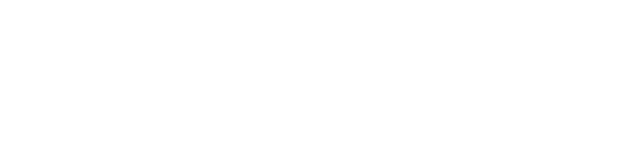
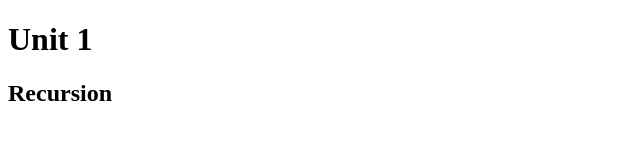
Before and after one commit to BaMcC14/IT391, a plain HTML site: page Unit 1/index.html in a window 1280 px wide. Shown: the whole page, without its empty margins (0-640 px from the left). Drawn offline with Linux system fonts and the light colour scheme.

Commit message:
Pushing Unit 1 source code to GitHub - JavaScript

```diff
--- a/Unit 1/index.html
+++ b/Unit 1/index.html
@@ -6,8 +6,8 @@
   <title>Unit 1</title>
 </head>
 <body>
-
-
+  <h1>Unit 1</h1>
+  <h2>Recursion</h2>
 <script src="main.js"></script>
 </body>
 </html>
--- a/Unit 1/main.js
+++ b/Unit 1/main.js
@@ -16,7 +16,7 @@ function fibonacci(n){
 
 
 console.log('The Fibonacci value of 10 is: ' + fibonacci(10));
-
+console.log(""); //blank line
 //*********************************************************
 
 //****Assignment #1, Section 2
```
